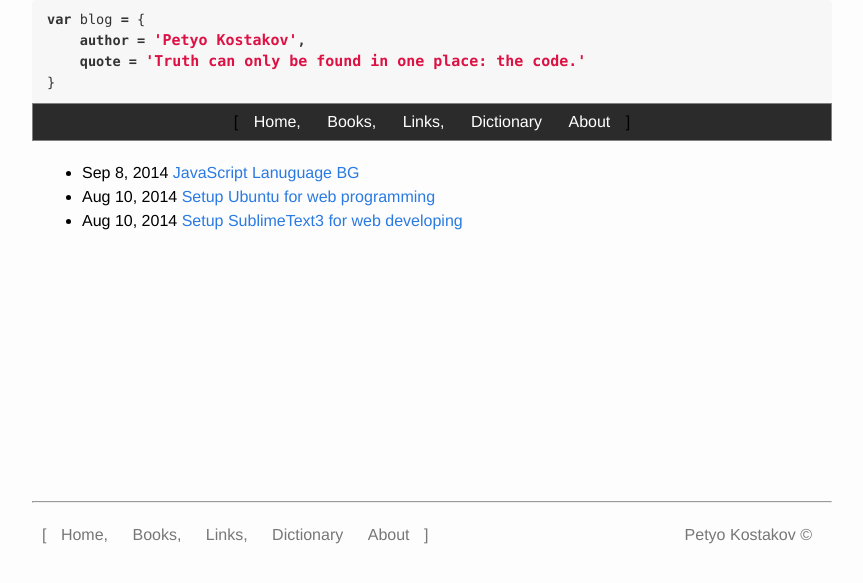
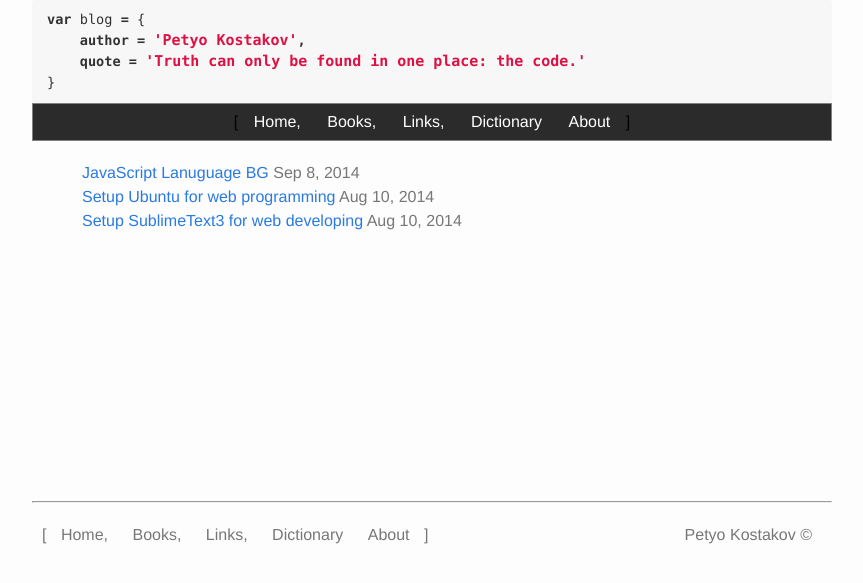
Before and after one commit to PetyoKostakov/PetyoKostakov.github.io, a Jekyll site: the page built from index.html, in a window 1280 px wide. Shown: the top 583 px of the page, without its empty margins (208-1071 px from the left). Built offline with Jekyll 4.4.1, drawn with Linux system fonts in a browser that asks for light colours; Markdown is read by kramdown in place of the engine named in the settings.

Commit message:
Index page UI fixes

```diff
--- a/css/main.css
+++ b/css/main.css
@@ -156,16 +156,14 @@ footer, footer li {
 }
 /* ==================================== */
 
-/* =============== MEDIA QUERYS =============== */
-@media (max-width: 800px) {
-  body {
-    font-size: 14px;
-  }
-  header .markdown-body pre>code {
-    font-size: 0.9em;
-  }
+/* =============== POSTS LIST =============== */
+.posts {
+  list-style-type: none;
 }
-/* ============================================ */
+.posts .post-date {
+  color: #777;
+}
+/* ========================================== */
 
 /* */
 .more-info-btn {
@@ -179,3 +177,14 @@ footer, footer li {
   border-radius: 100%;
   vertical-align: super;
 }
+
+/* =============== MEDIA QUERYS =============== */
+@media (max-width: 800px) {
+  body {
+    font-size: 14px;
+  }
+  header .markdown-body pre>code {
+    font-size: 0.9em;
+  }
+}
+/* ============================================ */
--- a/index.html
+++ b/index.html
@@ -5,8 +5,8 @@ layout: default
     <ul class="posts">
         {% for post in site.posts %}
         <li>
+            <a class="post-link" href="{{ post.url | prepend: site.baseurl }}">{{ post.title }}</a>
             <span class="post-date">{{ post.date | date: "%b %-d, %Y" }}</span>
-			<a class="post-link" href="{{ post.url | prepend: site.baseurl }}">{{ post.title }}</a>
         </li>
         {% endfor %}
     </ul>
```
Lines whose indentation alone changed are shown as unchanged.
